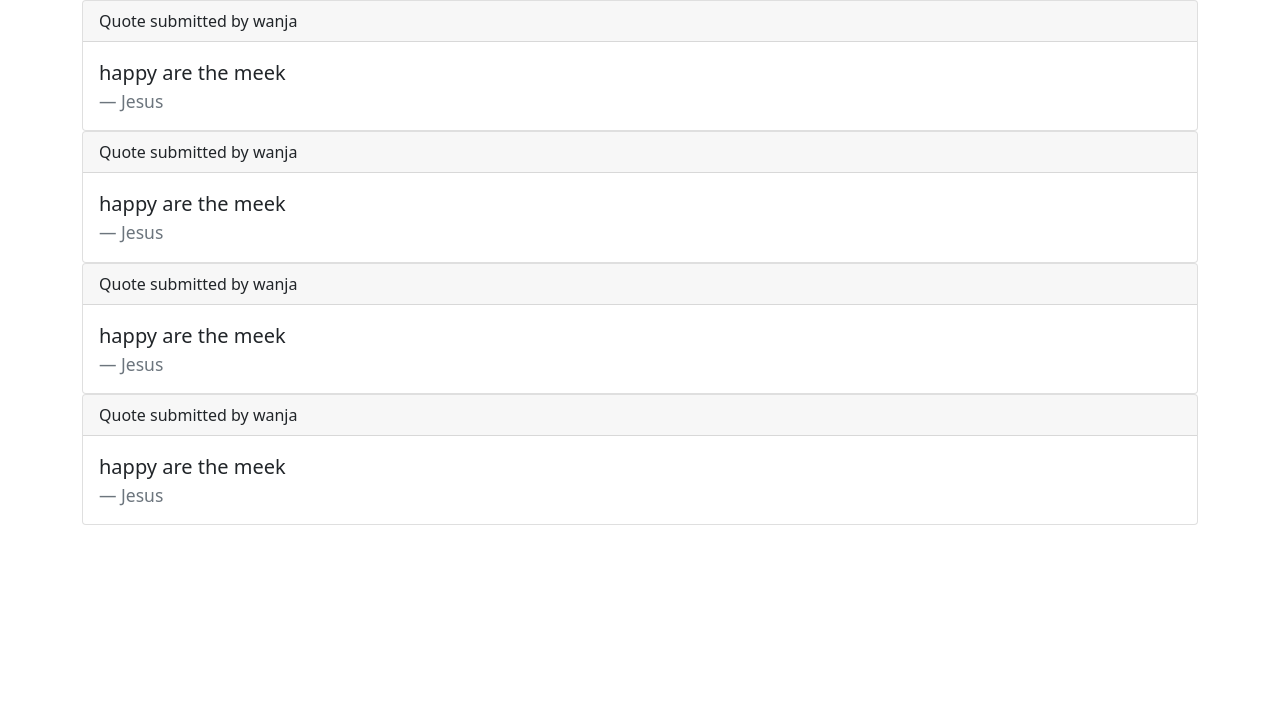
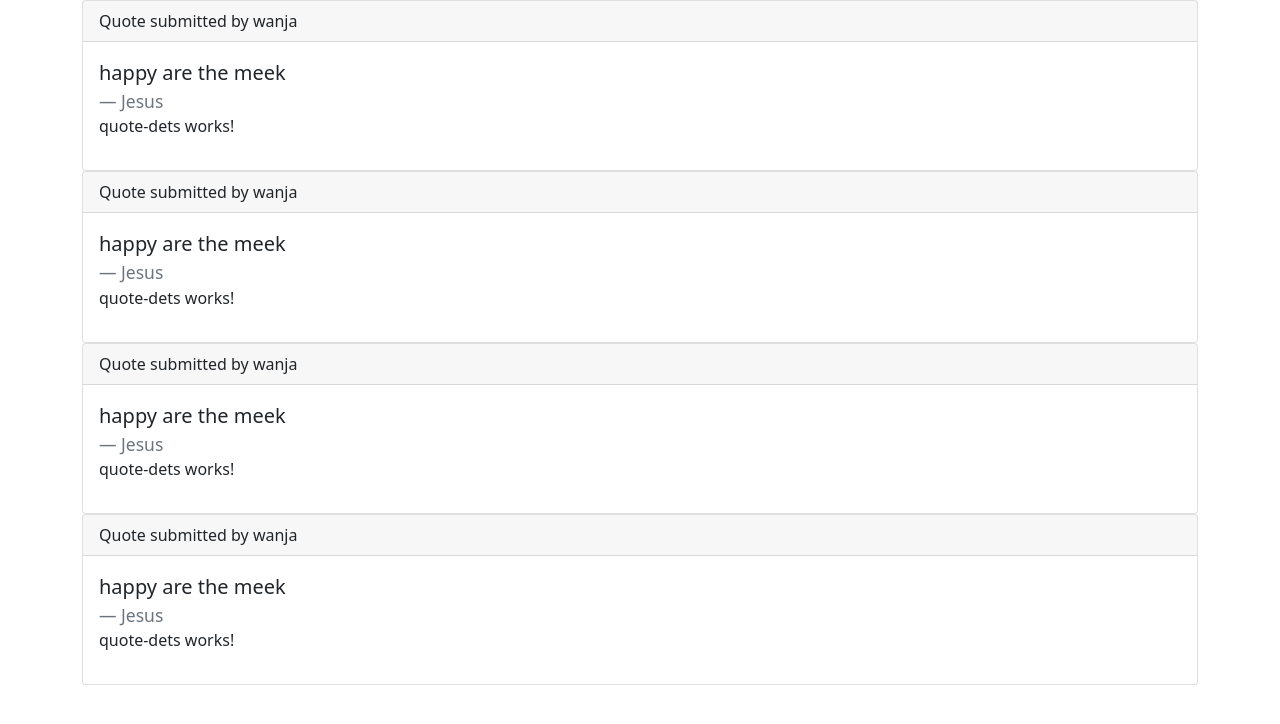
Before and after one commit to jo-wanja/quoted, an Angular app: page / in a window 1280 px wide. Shown: the top 724 px of the page. Built offline with nearby package versions, Linux system fonts and the light colour scheme.

Commit message:
adding quote details component as a child to quote comp

```diff
--- a/src/app/quote/quote.component.html
+++ b/src/app/quote/quote.component.html
@@ -9,7 +9,7 @@
           <p>{{dispQuote.quote}}</p>
           <footer class="blockquote-footer">{{dispQuote.author}}</footer>
         </blockquote>
-
+        <app-quote-dets></app-quote-dets>
       </div>
     </div>
   </div>
```
